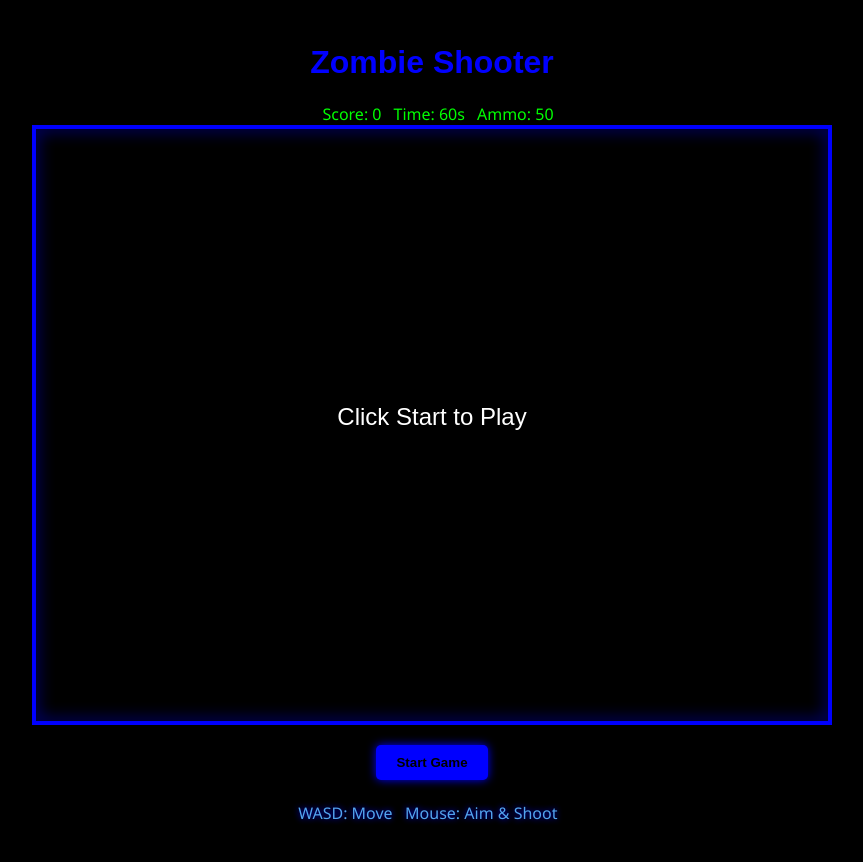
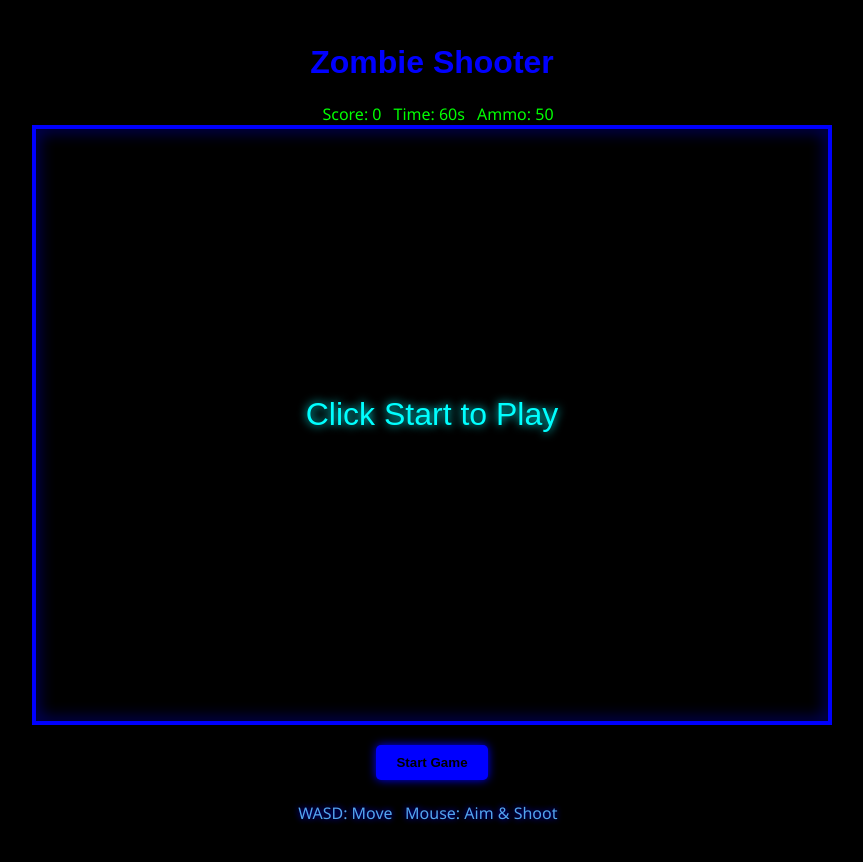
Before and after one commit to Sriashwin/G2werse, a React (Create React App) app: page /G2werse/games/zombie-shooter in a window 1280 px wide. Shown: the part 540-1402 px from the top of the page, without its empty margins (208-1071 px from the left). Built offline with nearby package versions, Linux system fonts and the light colour scheme.

Commit message:
Shooter Game UI

```diff
--- a/src/Games/zombie-shooter/GameCanvas.jsx
+++ b/src/Games/zombie-shooter/GameCanvas.jsx
@@ -137,9 +137,13 @@ export default function GameCanvas({ running, setRunning, setScore, setTimer, am
       const dead = playerRef.current.isDead();
 
       if (!running && !dead) {
-        ctx.fillStyle = "#fff";
-        ctx.font = "24px Arial";
+        ctx.fillStyle = "#0ff";
+        ctx.font = "32px Arial";
         ctx.textAlign = "center";
+        ctx.shadowColor = "#0ff";
+        ctx.shadowBlur = 10;
+        ctx.shadowOffsetX = 0;
+        ctx.shadowOffsetY = 0;
         ctx.fillText("Click Start to Play", CANVAS_W / 2, CANVAS_H / 2);
         drawBoundary(ctx); // draw boundary even in idle state
         requestRef.current = requestAnimationFrame(loop);
@@ -200,9 +204,13 @@ export default function GameCanvas({ running, setRunning, setScore, setTimer, am
       if (dead) {
         setRunning(false);
         setGameOver(true);
-        ctx.fillStyle = "red";
-        ctx.font = "48px Arial";
+        ctx.fillStyle = "#0ff";
+        ctx.font = "32px Arial";
         ctx.textAlign = "center";
+        ctx.shadowColor = "#0ff";
+        ctx.shadowBlur = 10;
+        ctx.shadowOffsetX = 0;
+        ctx.shadowOffsetY = 0;
         ctx.fillText("GAME OVER", CANVAS_W / 2, CANVAS_H / 2);
         return;
       }
```
Also changed, not shown: src/Games/zombie-shooter/TopdownZombieShooter.jsx (indentation only).
